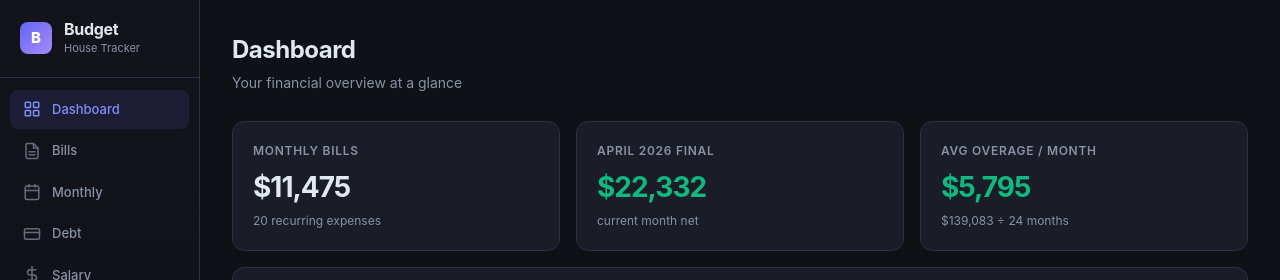
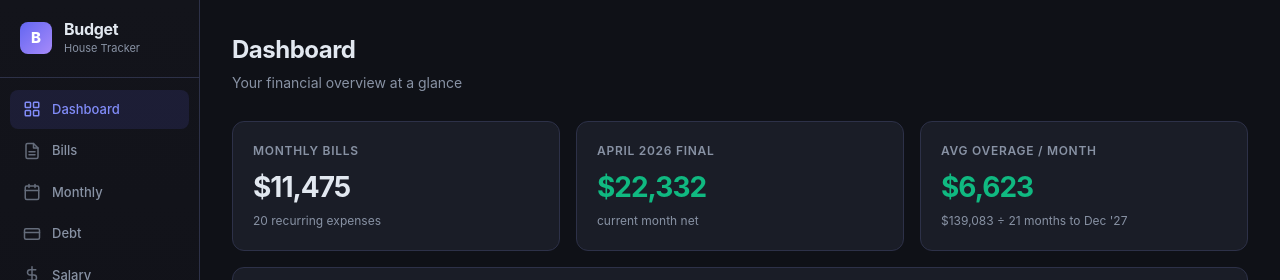
Before and after one commit to Chelsoconn/BudgetApp, a React (Vite) app: page /#/dashboard in a window 1280 px wide. Shown: the top 280 px of the page. Built offline with nearby package versions, Linux system fonts and the light colour scheme; no server answers.

Commit message:
Avg overage: divide by remaining months to Dec 2027, not total

```diff
--- a/src/components/Dashboard.jsx
+++ b/src/components/Dashboard.jsx
@@ -22,13 +22,15 @@ export default function Dashboard({ bills, debts, months }) {
   const dec2027Idx = allMonths.findIndex((m) => m.year === 2027 && m.name === 'December');
   const endOf2027 = dec2027Idx >= 0 ? allMonths[dec2027Idx].monthFinal : 0;
 
-  // Average overage per month = end of Dec 2027 / total months
-  const avgPerMonth = months.length > 0 ? endOf2027 / months.length : 0;
-
-  // Savings projection data — only current month and forward
+  // Average overage per month = end of Dec 2027 / remaining months (current month through Dec 2027)
   const monthNames = ['January','February','March','April','May','June','July','August','September','October','November','December'];
   const now = new Date();
   const currentKey = now.getFullYear() * 12 + now.getMonth();
+  const dec2027Key = 2027 * 12 + 11;
+  const remainingMonths = Math.max(1, dec2027Key - currentKey + 1);
+  const avgPerMonth = endOf2027 / remainingMonths;
+
+  // Savings projection data — only current month and forward
   const savingsData = allMonths
     .filter((m) => {
       const mi = monthNames.indexOf(m.name);
@@ -77,7 +79,7 @@ export default function Dashboard({ bills, debts, months }) {
           <div className={`stat-value ${avgPerMonth >= 0 ? 'text-green' : 'text-red'}`}>
             {fmt(avgPerMonth)}
           </div>
-          <div className="stat-sub">{fmt(endOf2027)} ÷ {months.length} months</div>
+          <div className="stat-sub">{fmt(endOf2027)} ÷ {remainingMonths} months to Dec '27</div>
         </div>
       </div>
 
```
